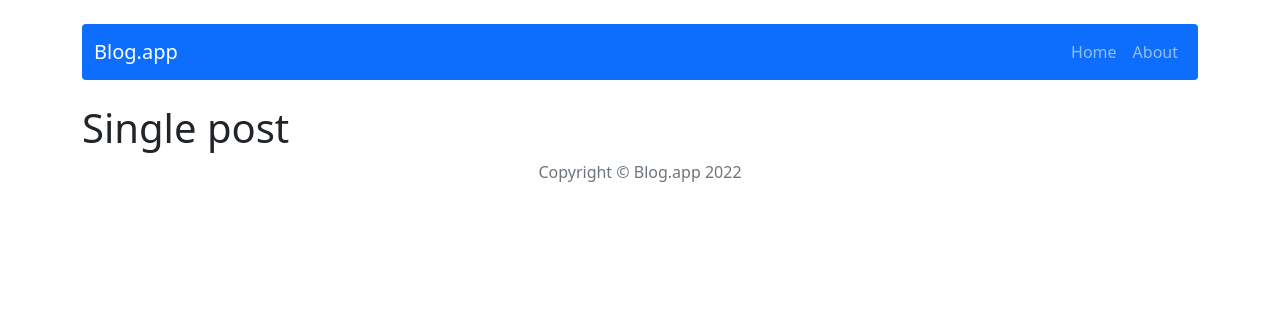
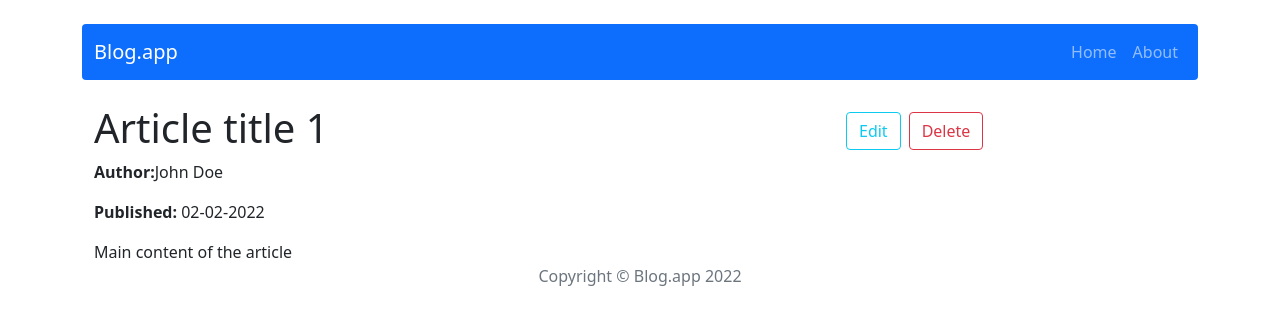
Before and after one commit to kamila-wilczynska/Blog-app-module-19, a React (Create React App) app: page /post/1 in a window 1280 px wide. Shown: the top 324 px of the page. Built offline with nearby package versions, Linux system fonts and the light colour scheme.

Commit message:
add single post

```diff
--- a/src/components/pages/Post/Post.js
+++ b/src/components/pages/Post/Post.js
@@ -1,9 +1,43 @@
-function Home() {
+import { Container } from "react-bootstrap";
+import { useParams } from "react-router-dom";
+import { Button, Row, Col } from "react-bootstrap";
+import { useSelector } from "react-redux";
+import { getPostById } from "../../../redux/postsRedux";
+import { Link } from "react-router-dom";
+
+function Post() {
+	const { id } = useParams();
+	const postInformation = useSelector((state) => getPostById(state, id))
 	return (
-	  <div>
-		<h1>Single post</h1>
-	  </div>
+		<Container>
+			<Row className="justify-content-center">
+			<Col md={8} className="d-flex justify-content-between">
+				<h1>{postInformation.title} </h1>
+				</Col>
+				<Col md={4}>
+					<div>
+						<Link key={postInformation.id} to={"/post/edit/" + postInformation.id}>
+							<Button variant="outline-info" className="m-2">
+								Edit
+							</Button>
+						</Link>
+						<Button variant="outline-danger">Delete</Button>
+					</div>
+				</Col>
+			</Row>
+			<Row>
+				<Col md="auto">
+					<p><b>Author:</b>
+						{postInformation.author} </p>
+
+					<p><b>Published: </b>
+						{postInformation.publishedDate} </p>
+						{postInformation.content}
+				</Col>
+			</Row>
+
+		</Container>
 	);
-  }
+}
 
-  export default Home;
+export default Post;
--- a/src/redux/postsRedux.js
+++ b/src/redux/postsRedux.js
@@ -1,8 +1,11 @@
 //selectors
 
 export const getAllPosts = (state) => state.posts;
+
+export const getPostById = ({ posts }, id) => posts.find((post) => post.id === id); //search for the post from the store
+
 // actions
-const createActionName = actionName => `app/posts/${actionName}`;
+const createActionName = (actionName) => `app/posts/${actionName}`;
 
 // action creators
 const postsReducer = (statePart = [], action) => {
```
